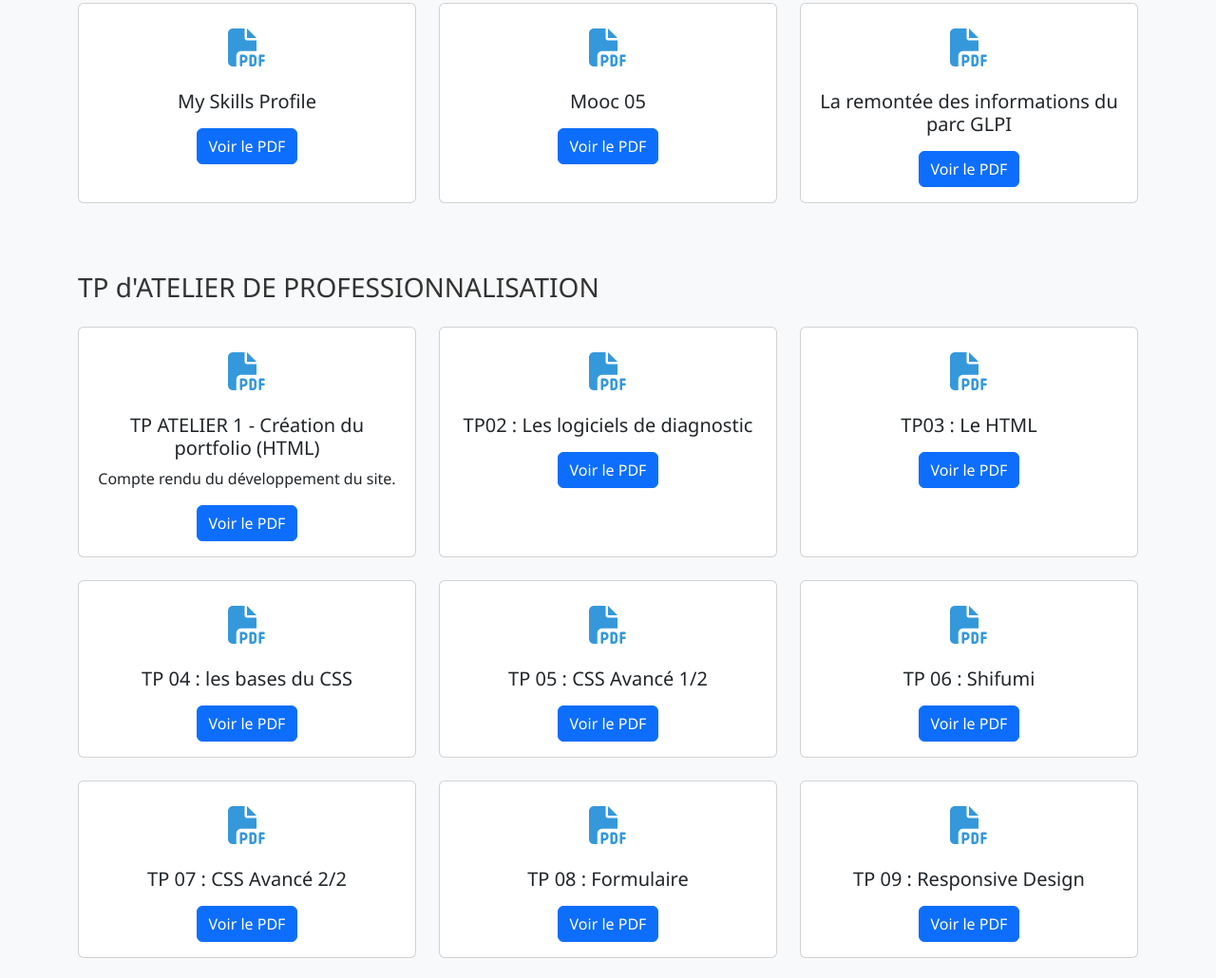
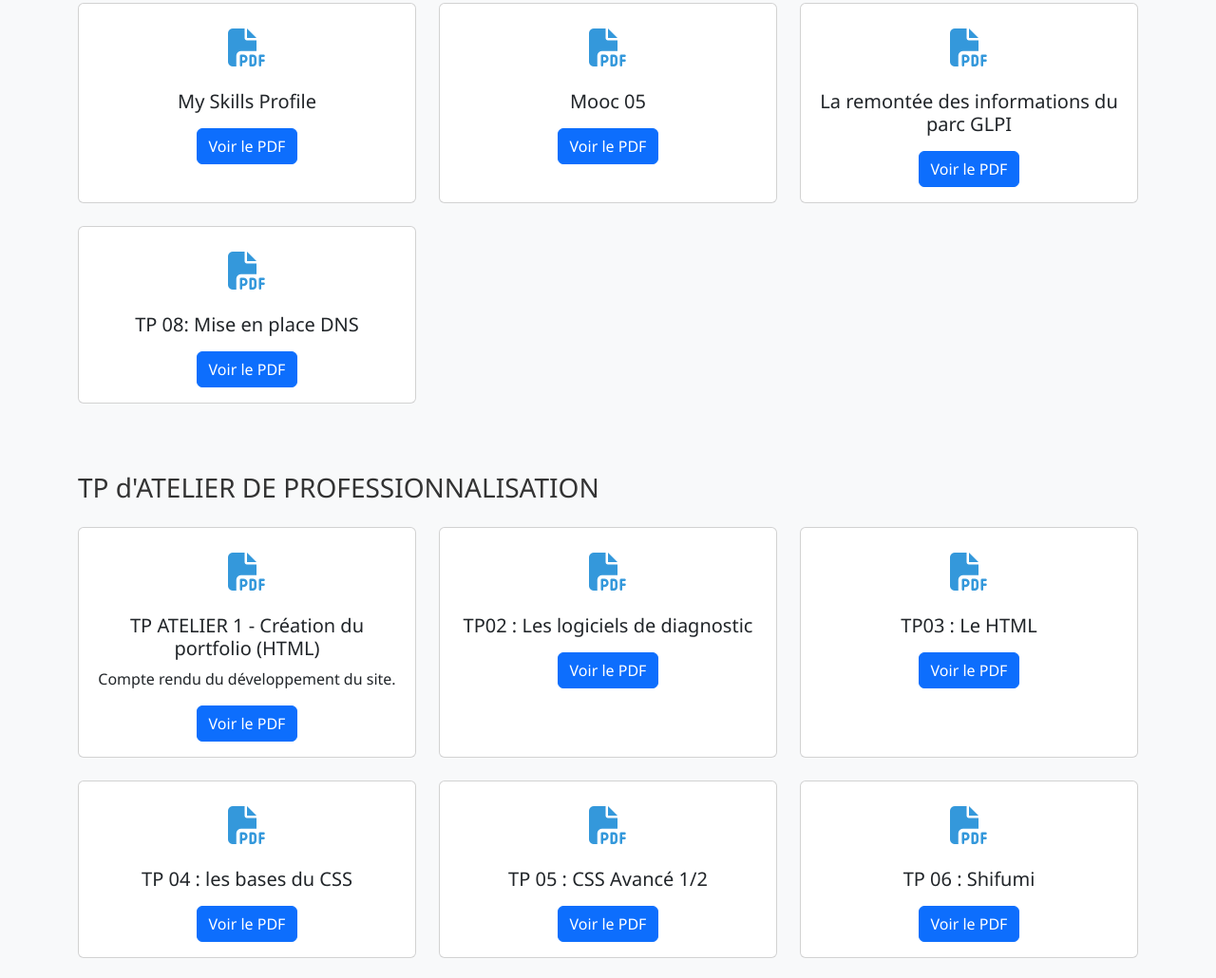
Before and after one commit to rdchelle/my-portfolio, a plain HTML site: page index.html in a window 1280 px wide. Shown: the part 6962-7992 px from the top of the page at 95% size. Drawn offline with nearby package versions, Linux system fonts and the light colour scheme.

Commit message:
Add new report card for TP 08: Mise en place DNS

```diff
--- a/index.html
+++ b/index.html
@@ -1259,6 +1259,19 @@
                         </div>
                     </div>
                 </div>
+
+                <div class="col-md-4 mb-4">
+                    <div class="card report-card h-100">
+                        <div class="card-body text-center">
+                            <div class="report-icon">
+                                <i class="fas fa-file-pdf"></i>
+                            </div>
+                            <h5 class="card-title">TP 08: Mise en place DNS </h5>
+                            <p class="card-text"></p>
+                            <a href="rapports/tp08_dns.pdf" class="btn btn-primary" target="_blank">Voir le PDF</a>
+                        </div>
+                    </div>
+                </div>
             </div>
 
             <!-- ATELIER DE PROFESSIONNALISATION Section -->
```
